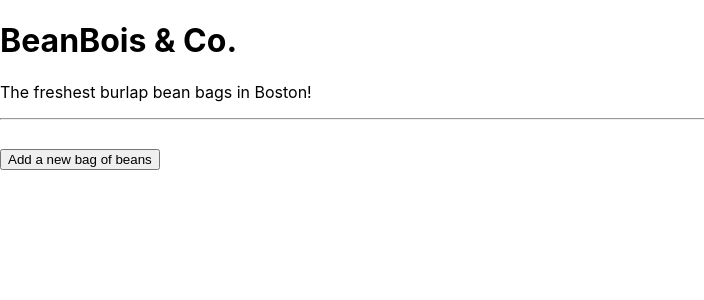
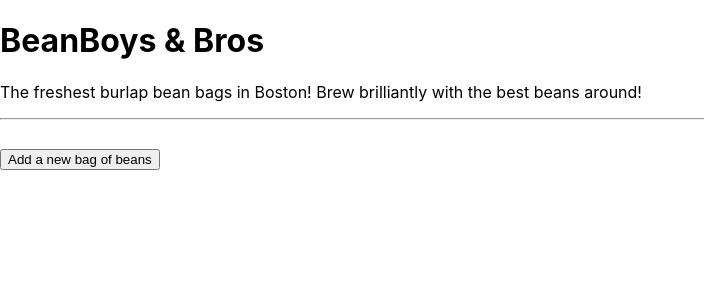
Before and after one commit to alexiusvdt/inventory-tracker, a React (Create React App) app in the folder bean-tracker/: page / in a window 1280 px wide. Shown: the top 300 px of the page, without its empty margins (0-704 px from the left). Built offline with nearby package versions, Linux system fonts and the light colour scheme.

Commit message:
grammar pass, begin styling

```diff
--- a/bean-tracker/src/components/Header.js
+++ b/bean-tracker/src/components/Header.js
@@ -3,8 +3,8 @@ import React from "react";
 function Header(){
   return (
     <React.Fragment>
-    <h1>BeanBois & Co.</h1>
-    <p>The freshest burlap bean bags in Boston!</p>
+    <h1>BeanBoys & Bros</h1>
+    <p>The freshest burlap bean bags in Boston! Brew brilliantly with the best beans around! </p>
     </React.Fragment>
   );
 }
```
